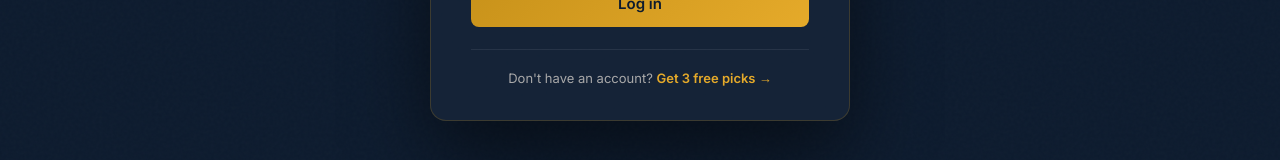
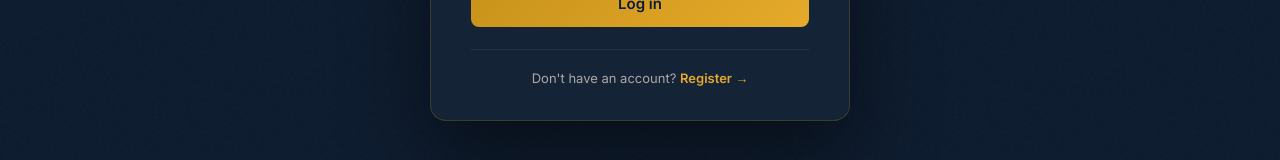
Before and after one commit to hassamhassan/opussignals-ui, a Next.js app: page /login in a window 1280 px wide. Shown: the part 532-692 px from the top of the page. Built offline with nearby package versions, Linux system fonts and the light colour scheme; no server answers; a web font is replaced by a local one.

Commit message:
chore(login): change signup link text to Register

```diff
--- a/app/login/page.tsx
+++ b/app/login/page.tsx
@@ -77,7 +77,7 @@ export default function LoginPage() {
 
           <div className="auth-alt">
             Don&apos;t have an account?{" "}
-            <Link href="/signup">Get 3 free picks →</Link>
+            <Link href="/signup">Register →</Link>
           </div>
         </div>
       </div>
```
